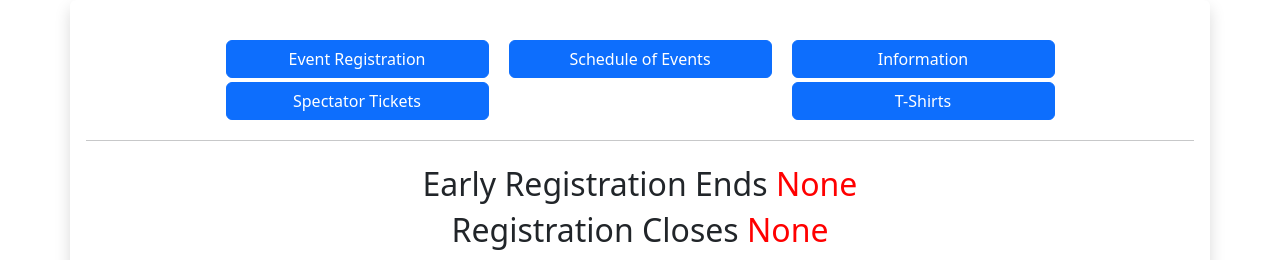
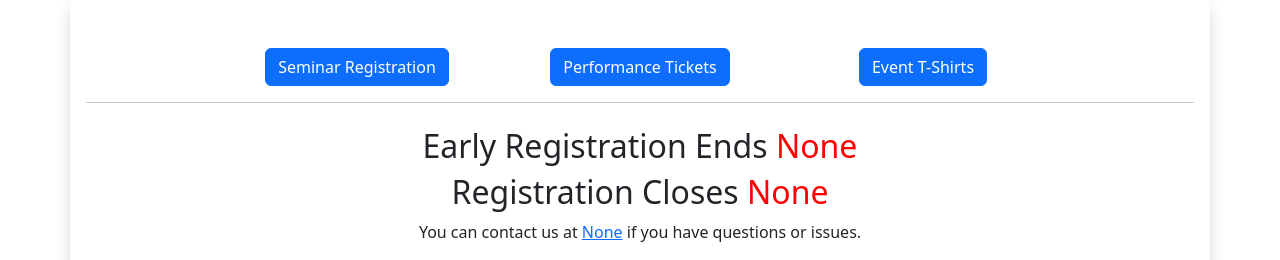
Before and after one commit to audioboxer217/tkd_registration_frontend, a Flask app: page / in a window 1280 px wide. Shown: the top 260 px of the page. Run offline with Flask 3, Linux system fonts and the light colour scheme; data that the repository does not hold is empty; some libraries are stand-ins or nearby versions.

Commit message:
Clean-up forms

```diff
--- a/app.py
+++ b/app.py
@@ -628,7 +628,7 @@ def tshirts_page():
         early_reg_date=os.getenv("EARLY_REG_DATE"),
         early_reg_coupon_amount=f'{int(early_reg_coupon["amount_off"]/100)}',
         price_dict=get_price_details(),
-        sizes=["XS", "S", "M", "L", "XL", "XXL", "XXXL"],
+        sizes=enumerate(["XS", "S", "M", "L", "XL", "XXL", "XXXL"]),
         additional_scripts=[
             dict(
                 src=f"https://maps.googleapis.com/maps/api/js?key={maps_api_key}&libraries=places&callback=initMap&solution_channel=GMP_QB_addressselection_v1_cA",  # noqa
@@ -679,11 +679,12 @@ def purchase_tshirts():
 
     tshirts = {f"tshirt_{size}": {"N": request.form.get(f"tshirt_{size}")} for size in ["xs", "s", "m", "l", "xl", "xxl", "xxxl"]}
     form_data.update(tshirts)
+    tshirt_quantity = sum([int(tshirts[f"tshirt_{size}"]["N"]) for size in ["xs", "s", "m", "l", "xl", "xxl", "xxxl"]])
 
     registration_items = [
         {
-            "price": price_dict["TKD Demonstration Show Ticket"]["price_id"],
-            "quantity": request.form.get("tickets"),
+            "price": price_dict["T-Shirt"]["price_id"],
+            "quantity": tshirt_quantity,
         },
         {"price": price_dict["Convenience Fee"]["price_id"], "quantity": 1},
     ]
--- a/static/js/form.js
+++ b/static/js/form.js
@@ -396,6 +396,9 @@ function updateTotal() {
       alert("Please choose a Belt Rank to get your Total")
     }
   }
+  else if (document.getElementById('regType').value == "seminar") {
+    document.getElementById("total").value = "$" + (window.tkdreg.price_dict.registration);
+  }
   else if (document.getElementById('regType').value == "tickets") {
     document.getElementById("total").value = "$" + (window.tkdreg.price_dict.tickets * document.getElementById("tickets").value)
   }
--- a/templates/base.html
+++ b/templates/base.html
@@ -25,30 +25,15 @@
       </div>
     </div>
     <div class="row justify-content-md-center">
-      <div class="col-sm-3">
-        <div class="row g-1 mb-1">
-          <a class="btn {{ button_style }}" href="/register" role="button">Event Registration</a>
+        <div class="col-sm-3 g-2" align="center">
+          <a class="btn {{ button_style }}" href="/register?reg_type=seminar" role="button">Seminar Registration</a>
         </div>
-        <div class="row g-1 mb-1">
-          <a class="btn {{ button_style }}" href="/tickets" role="button">Spectator Tickets</a>
-        </div>
-      </div>
-      <div class="col-sm-3">
-        <div class="row g-1 mb-1">
-          <a class="btn {{ button_style }}" href="/schedule" role="button">Schedule of Events</a>
-        </div>
-        <!-- <div class="row g-1 mb-1">
-          <a class="btn {{ button_style }}" href="/competitors" role="button">Events & Divisions</a>
-        </div> -->
-      </div>
-      <div class="col-sm-3">
-        <div class="row g-1 mb-1">
-          <a class="btn {{ button_style }}" href="/information" role="button">Information</a>
-        </div>
-        <div class="row g-1 mb-1">
-          <a class="btn {{ button_style }}" href="/tshirts" role="button">T-Shirts</a>
-        </div>
-      </div>
+          <div class="col-sm-3 g-2" align="center">
+            <a class="btn {{ button_style }}" href="/tickets" role="button">Performance Tickets</a>
+          </div>
+          <div class="col-sm-3 g-2" align="center">
+            <a class="btn {{ button_style }}" href="/tshirts" role="button">Event T-Shirts</a>
+          </div>
     </div>
     <hr/>
     {% with messages = get_flashed_messages(with_categories=true) %}
--- a/templates/partials/form_total.html
+++ b/templates/partials/form_total.html
@@ -1,6 +1,11 @@
   <div class="row g-3 mt-2">
     <div class="col-md-8">
       <label class="form-check-label h2" for="demonstration">Your Total</label>
+      {% if reg_type == 'seminar' %}
+      <input class="form-control-plaintext form-control-lg" type="text" id="total" aria-label="Total" value="$75" readonly
+        required>
+      {% else %}
       <input class="form-control-plaintext form-control-lg" type="text" id="total" aria-label="Total" value="{{ '$0' if reg_type=='coach' else '' }}" readonly required>
+      {% endif %}
     </div>
   </div>
```
Also changed, not shown: templates/form.html (+13 -4 lines), templates/partials/form_tshirts.html (+6 -2 lines).
